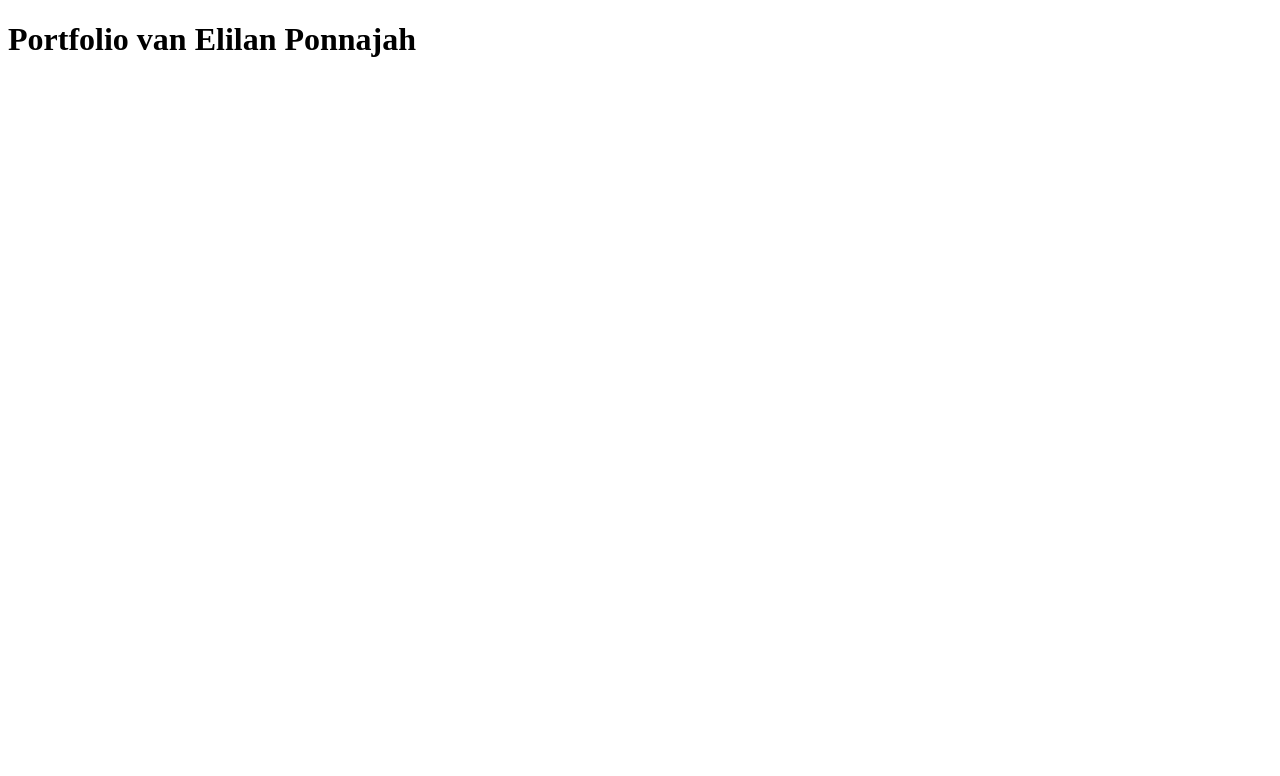
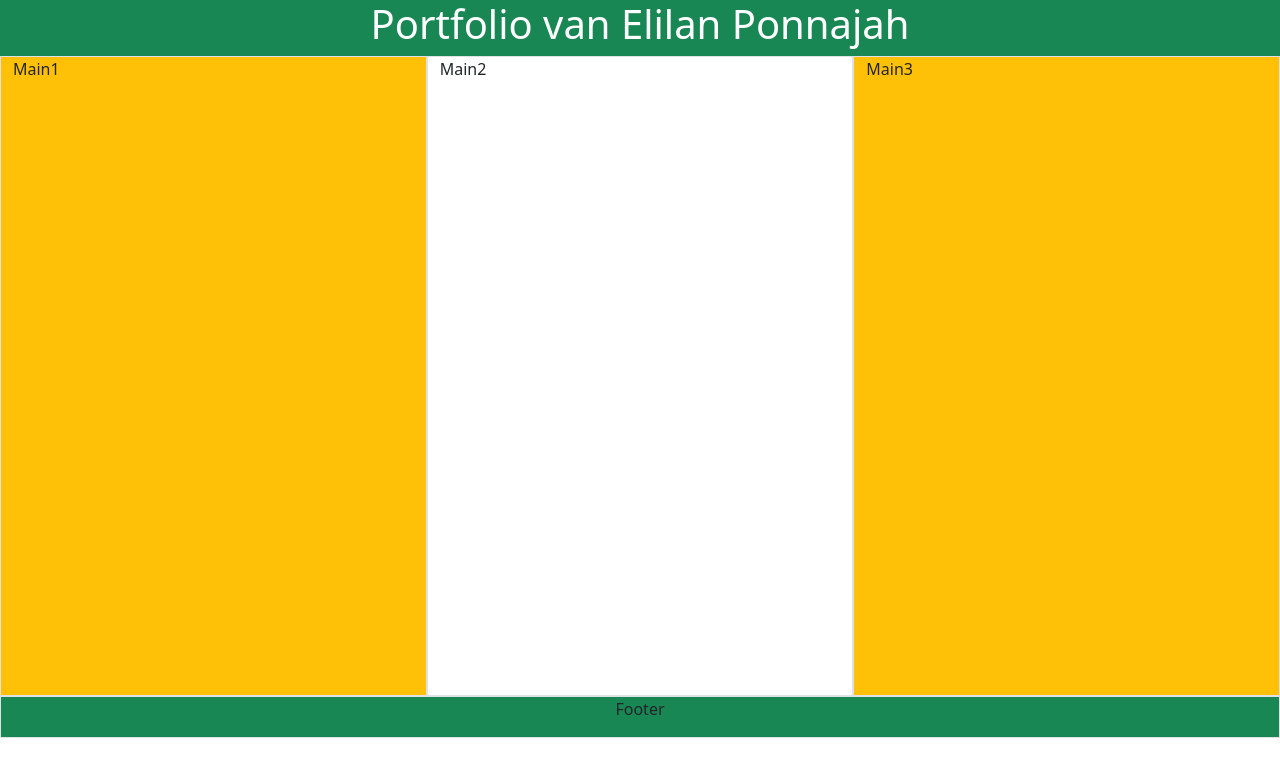
Before and after one commit to ElilanPonnajah/ElilanPonnajah.github.io, a plain HTML site: page index.html in a window 1280 px wide. Drawn offline with nearby package versions, Linux system fonts and the light colour scheme.

Commit message:
made changes

```diff
--- /dev/null
+++ b/css/style.css
@@ -0,0 +1,3 @@
+.height {
+    height: 80vh;
+}
--- a/index.html
+++ b/index.html
@@ -1,13 +1,49 @@
 <!DOCTYPE html>
 <html lang="en">
+
 <head>
     <meta charset="UTF-8">
     <meta http-equiv="X-UA-Compatible" content="IE=edge">
     <meta name="viewport" content="width=device-width, initial-scale=1.0">
     <title>Document</title>
-    <link rel="stylesheet" href="/style.css">
+    <link rel="stylesheet" href="/css/style.css">
+
+    <link href="https://cdn.jsdelivr.net/npm/bootstrap@5.3.5/dist/css/bootstrap.min.css" rel="stylesheet">
+    <script src="https://cdn.jsdelivr.net/npm/bootstrap@5.3.5/dist/js/bootstrap.min.js"></script>
+
 </head>
+
 <body>
-   <h1>Portfolio van Elilan Ponnajah</h1>
+        <div class="container-fluid">
+
+            <div class="row">
+                <div class="col bg-succes text-center text-bg-success">
+                    <h1>Portfolio van Elilan Ponnajah</h1>
+                </div>
+            </div>
+
+            <div class="row">
+                <div class="col-4 bg-warning border height">
+                    <p>Main1</p>
+                </div>
+
+                <div class="col-4 border">
+                    <p>Main2</p>
+                </div>
+
+                <div class="col-4 bg-warning border">
+                    <p>Main3</p>
+                </div>
+            </div>
+
+            <div class="row">
+                <div class="col border text-center bg-success">
+                    <p>Footer</p>
+            </div>
+        </div>
+
+
+
 </body>
+
 </html>
```
Also changed, not shown: style.css (deleted).
